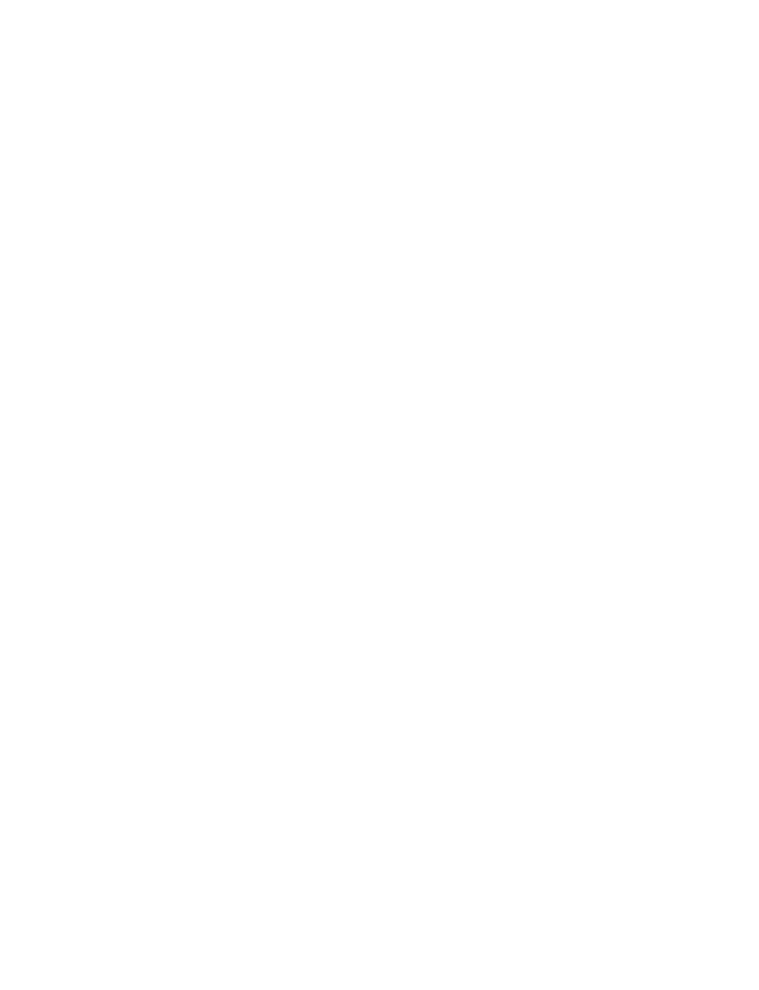
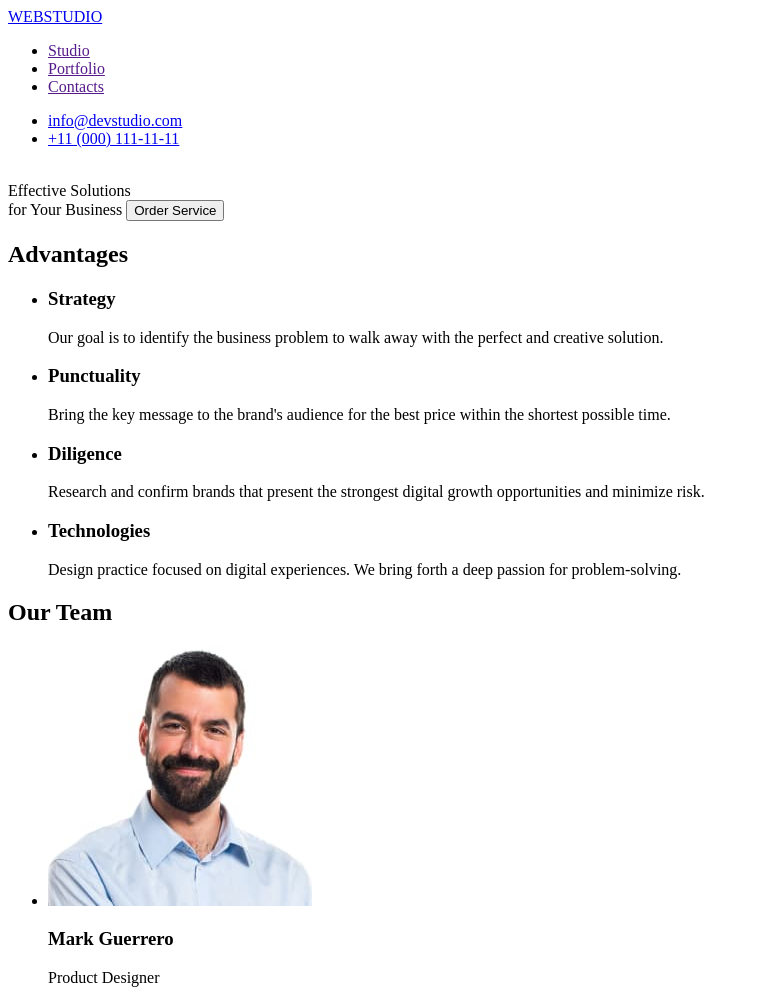
Before and after one commit to vanyashevcov/goit-markup-hw-01, a plain HTML site: page index.html in a window 1280 px wide. Shown: the top 990 px of the page, without its empty margins (0-759 px from the left). Before the commit the page ends 800 px from the top, so only its background shows below. Drawn offline with Linux system fonts and the light colour scheme.

Commit message:
Update html file. Add images

```diff
--- a/index.html
+++ b/index.html
@@ -9,6 +9,85 @@
 
 <body>
 
+    <header>
+        <a href="#">WEBSTUDIO</a>
+
+        <nav>
+            <ul>
+                <li><a href="">Studio</a></li>
+                <li><a href="">Portfolio</a></li>
+                <li><a href="">Contacts</a></li>
+            </ul>
+        </nav>
+
+        <ul>
+            <li><a href="mailto:info@devstudio.com">info@devstudio.com</a></li>
+            <li><a href="tel:+11 (000) 111-11-11">+11 (000) 111-11-11</a></li>
+        </ul>
+
+    </header>
+
+    <main>
+
+        <br>Effective Solutions </br> for Your Business</h1>
+        <button type="button">Order Service</button>
+
+        <section>
+            <h2>Advantages</h2>
+            <ul>
+                <li>
+                    <h3>Strategy</h3>
+                    <p>Our goal is to identify the business
+                        problem to walk away with the perfect and creative solution. </p>
+                </li>
+                <li>
+                    <h3>Punctuality</h3>
+                    <p>Bring the key message to the brand's audience for the best price within the shortest possible time.</p>
+                </li>
+                <li>
+                    <h3>Diligence</h3>
+                    <p>Research and confirm brands that present the strongest digital growth opportunities and minimize risk.</p>
+                </li>
+                <li>
+                    <h3>Technologies</h3>
+                    <p>Design practice focused on digital experiences. We bring forth a deep passion for problem-solving.</p>
+                </li>
+            </ul>
+        </section>
+
+        <section>
+            <h2>Our Team</h2>
+            <ul>
+                <li>
+                    <img src="./images/markguerrero.jpg" alt="Mark Guerrero" width="264">
+                    <h3>Mark Guerrero</h3>
+                    <p>Product Designer</p>
+                </li>
+                <li>
+                    <img src="./images/tomford.jpg" alt="Tom Ford" width="264">
+                    <h3>Tom Ford</h3>
+                    <p>Frontend Developer</p>
+                </li>
+                <li>
+                    <img src="./images/camilagarcia.jpg" alt="Camila Garcia" width="264">
+                    <h3>Camila Garcia</h3>
+                    <p>Marketing</p>
+                </li>
+                <li>
+                    <img src="./images/danielwilson.jpg" alt="Daniel Wilson" width="264">
+                    <h3>Daniel Wilson</h3>
+                    <p>UI Designer</p>
+                </li>
+            </ul>
+        </section>
+
+    </main>
+
+    <footer>
+        <a href="#">WEBSTUDIO</a>
+        <p>Increase the flow of customers and sales for your business with digital marketing & growth solutions.</p>
+    </footer>
+
 </body>
 
 </html>
```
Also changed, not shown: images/camilagarcia.jpg (added), images/danielwilson.jpg (added), images/markguerrero.jpg (added), images/tomford.jpg (added).
